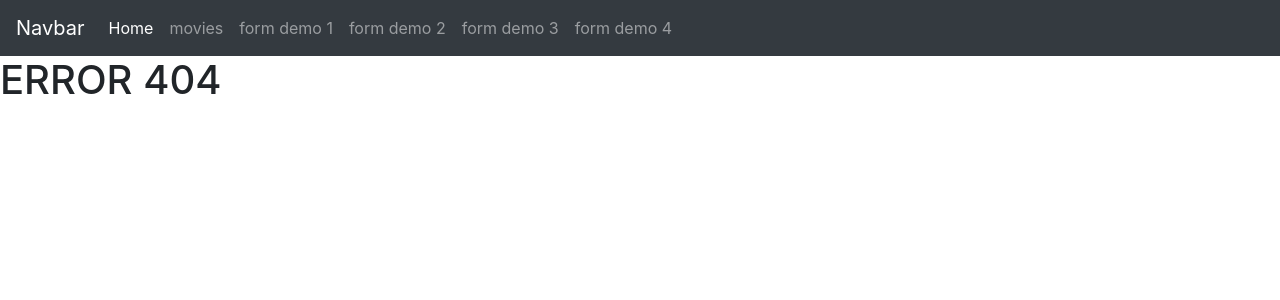
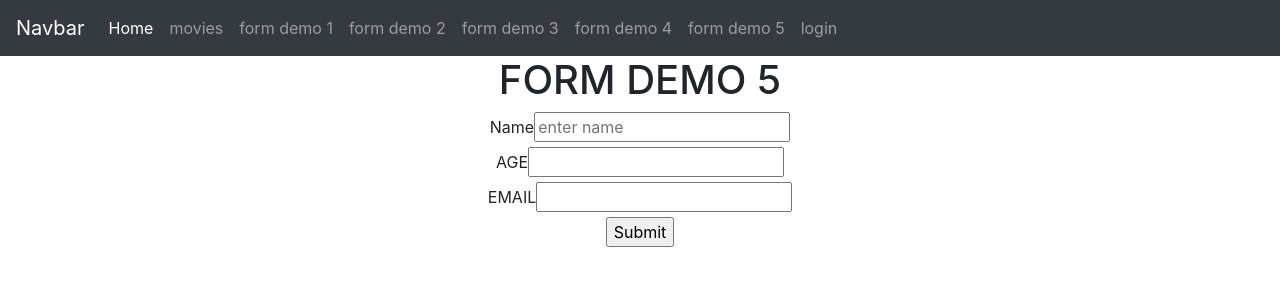
Before and after one commit to samirvithlani/internship_mern_2025_react, a React (Vite) app: page /formdemo5 in a window 1280 px wide. Before the commit this address had no page. Shown: the top 300 px of the page. Built offline with nearby package versions, Linux system fonts and the light colour scheme.

Commit message:
form valudation

```diff
--- a/src/App.jsx
+++ b/src/App.jsx
@@ -23,6 +23,8 @@ import { FormDemo1 } from "./components/forms/FormDemo1";
 import { FormDemo2 } from "./components/forms/FormDemo2";
 import { FormDemo3 } from "./components/forms/FormDemo3";
 import { FormDemo4 } from "./components/forms/FormDemo4";
+import { FormDemo5 } from "./components/forms/FormDemo5";
+import { LoginForm } from "./components/forms/LoginForm";
 
 function App() {
   //js
@@ -41,6 +43,8 @@ function App() {
         <Route path="/formdemo2" element ={<FormDemo2/>}></Route>
         <Route path ="/formdemo3" element ={<FormDemo3/>}></Route>
         <Route path ="/formdemo4" element ={<FormDemo4/>}></Route>
+        <Route path="/formdemo5" element = {<FormDemo5/>}></Route>
+        <Route path="/login" element = {<LoginForm/>}></Route>
         {/* <Route path="/*" element = {<h1>NO PAGE</h1>}></Route> */}
         <Route path="/*" element ={<Error404/>}></Route>
       </Routes>
--- a/src/components/Navbar.jsx
+++ b/src/components/Navbar.jsx
@@ -53,6 +53,16 @@ export const Navbar = () => {
                 form demo 4
               </Link>
             </li>
+            <li class="nav-item">
+            <Link class="nav-link" to="/formdemo5">
+                form demo 5
+              </Link>
+            </li>
+            <li class="nav-item">
+            <Link class="nav-link" to="/login">
+                login
+              </Link>
+            </li>
           </ul>
         </div>
       </nav>
--- /dev/null
+++ b/src/components/forms/FormDemo5.jsx
@@ -0,0 +1,73 @@
+import React from 'react'
+import { useForm } from 'react-hook-form'
+
+export const FormDemo5 = () => {
+
+    const {register,handleSubmit,formState:{errors}} = useForm()
+    console.log("errors....",errors)
+
+
+    const submitHandler = (data)=>{
+        alert("subbmited...")
+        console.log("data...........",data)
+    }
+
+    const validationSchema = {
+        ageValidator:{
+            required:{
+                value:true,
+                message:"Age is required"
+            },
+            min:{
+                value:18,
+                message:"min age 18*"
+            },
+            max:{
+                value:60,
+                message:"max age 60*"
+            }
+        },
+        emailValidator:{
+            required:{
+                value:true,
+                message:"email is required*"
+            }
+        }
+    }
+
+
+  return (
+    <div style={{textAlign:"center"}}>
+        <h1>FORM DEMO 5</h1>
+        <form onSubmit={handleSubmit(submitHandler)}>
+        <div>
+            <label>Name</label>
+            <input type='text' placeholder='enter name' {...register("name",{required:{value:true,message:"Name is required*"}})}></input>
+            {/* {errors.name.message} */}
+            {/* {
+                errors.name && errors.name.message
+            } */}
+            {
+                errors.name?.message
+            }
+        </div>
+
+        <div>
+            <label>AGE</label>
+            <input type='text' {...register("age",validationSchema.ageValidator)}></input>
+            <span style={{color:"red"}}>{errors.age?.message}</span>
+        </div>
+        <div>
+            <label>EMAIL</label>
+            <input type='text' {...register("email",validationSchema.emailValidator)}></input>
+            <span style={{color:"red"}}>{errors.email?.message}</span>
+        </div>
+
+
+        <div>
+            <input type='submit'></input>
+        </div>
+        </form>
+    </div>
+  )
+}
--- /dev/null
+++ b/src/components/forms/LoginForm.jsx
@@ -0,0 +1,52 @@
+import React from 'react'
+import { useForm } from 'react-hook-form'
+
+export const LoginForm = () => {
+
+
+const {register,handleSubmit,formState:{errors}} = useForm()
+
+    const submitHandler = (data)=>{
+        console.log(data)
+    }
+
+
+    const validationSchema = {
+        emailValidator :{
+            required:{
+                value:true,
+                message:"email is required"
+            }
+        },
+        passwordValidator:{
+            required:{
+                value:true,
+                message:"password is required*"
+            }
+        }
+    }
+  return (
+    <div style={{textAlign:"center"}}>
+        <h1>LOGIN</h1>
+        <form onSubmit={handleSubmit(submitHandler)}>
+            <div>
+                <label>EMAIL</label>
+                <input type='text' {...register("email",validationSchema.emailValidator)}></input>
+                <span style={{color:"red"}}>
+                    {errors.email?.message}
+                </span>
+            </div>
+            <div>
+                <label>PASSWORD</label>
+                <input type='password' {...register("password",validationSchema.passwordValidator)}></input>
+                <span style={{color:"red"}}>
+                    {errors.password?.message}
+                </span>
+            </div>
+            <div>
+                <input type='submit' value="login"></input>
+            </div>
+        </form>
+    </div>
+  )
+}
```
Also changed, not shown: th.txt.
